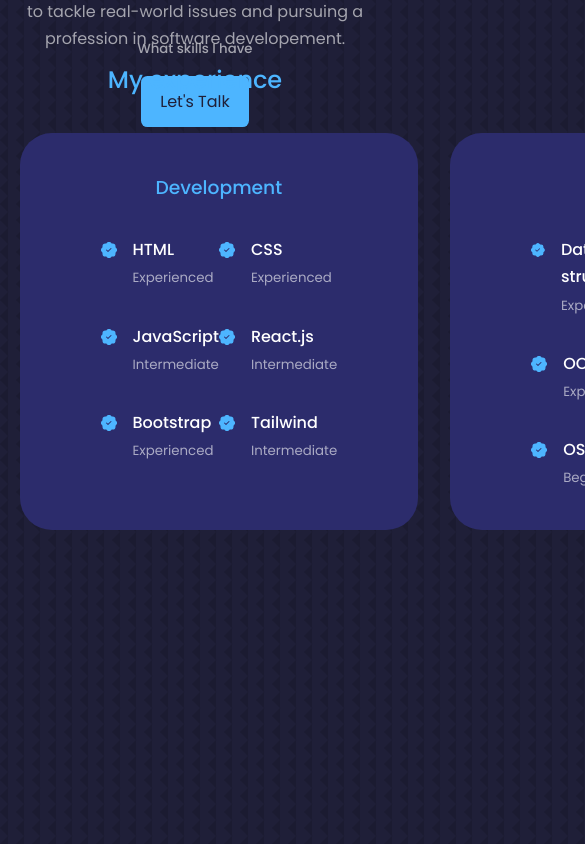
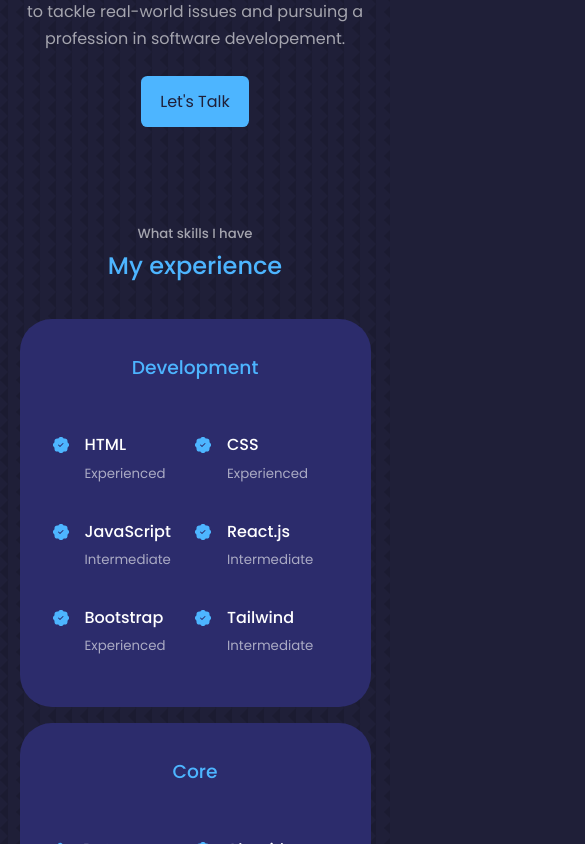
Before and after one commit to hardikbhasin/portfolio, a React (Create React App) app: page / in a window 390 px wide. Shown: the part 1260-2104 px from the top of the page, 585 px wide, since content can reach past the window. Built offline with nearby package versions, Linux system fonts and the light colour scheme.

Commit message:
added responsiveness to experience and fixed error

```diff
--- a/src/App.jsx
+++ b/src/App.jsx
@@ -3,7 +3,6 @@
 import Nav from './components/nav/Nav'
 import About from './components/about/About'
 import Experience from './components/experience/Experience'
-
 import Portfolio from './components/portfolio/Portfolio'
 import Qualification from './components/qualification/Qualifications'
 import Contact from './components/contact/Contact'
--- a/src/components/experience/experience.css
+++ b/src/components/experience/experience.css
@@ -1,37 +1,68 @@
-.experience_container{
+.experience_container {
     display: grid;
     grid-template-columns: 1fr 1fr;
     gap: 2rem;
 }
-.experience_container > div{
+
+.experience_container>div {
     background: var(--color-bg-variant);
     padding: 2.4rem 5rem;
     border-radius: 2rem;
     border: 1px solid transparent;
     transition: var(--transition);
 }
-.experience_container > div:hover{
+
+.experience_container>div:hover {
     background: transparent;
     border-color: var(--color-primary-variant);
     cursor: default;
 
 }
-.experience_container > div h3{
+
+.experience_container>div h3 {
     text-align: center;
     margin-bottom: 2rem;
     color: var(--color-primary);
 }
-.experience_content{
+
+.experience_content {
     display: grid;
     grid-template-columns: 1fr 1fr;
     row-gap: 2rem;
 
 }
-.experience_details{
+
+.experience_details {
     display: flex;
     gap: 1rem;
 }
-.experience_details-icons{
+
+.experience_details-icons {
     margin-top: 6px;
     color: var(--color-primary);
 }
+
+@media screen and (max-width: 1024px) {
+   .experience_container{
+    grid-template-columns: 1fr;
+   }
+   .experience_container > div{
+    width:  80%;
+    padding: 2rem;
+    margin: 0 auto;
+   }
+   .experience_content{
+    padding: 1rem;
+   }
+}
+
+@media screen and (max-width: 600px) {
+    .experience_container{
+        gap: 1rem;
+    }
+    .experience_container > div{
+        width: 100%;
+        padding: 2rem 1rem;
+    }
+
+}
--- a/src/index.css
+++ b/src/index.css
@@ -50,7 +50,7 @@
 }
 section{
     margin-top: 8rem;
-    height :100vh;
+
 }
 section >  h2, section > h5{
     text-align: center;
```
